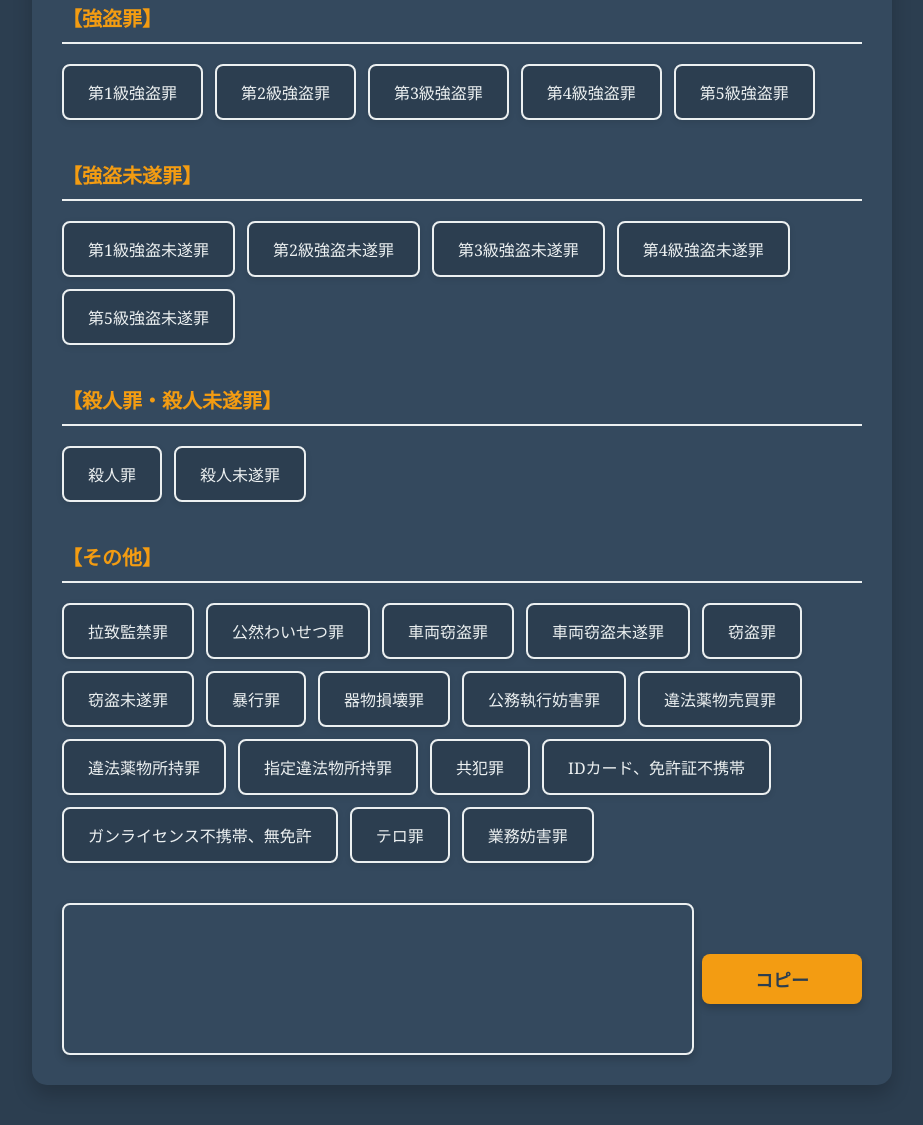
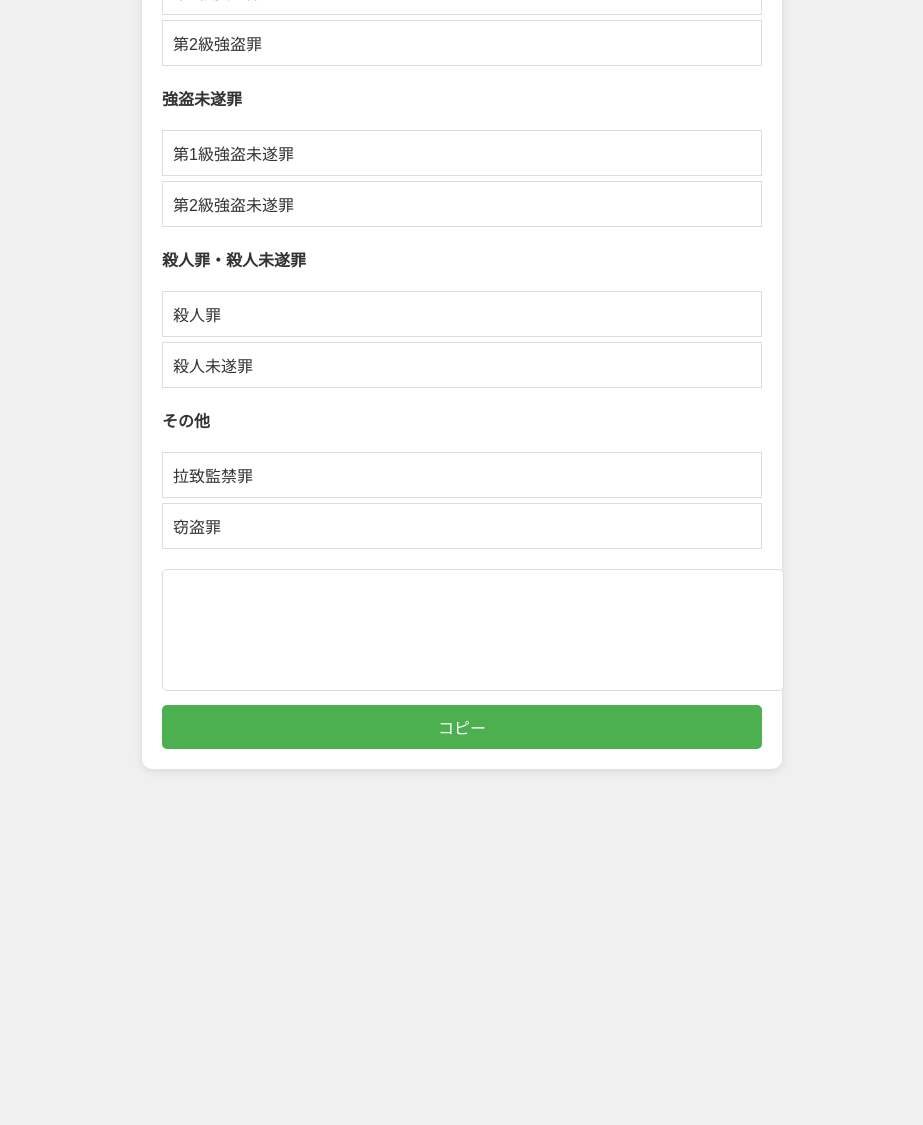
Before and after one commit to KuonRen/fine_calculation, a plain HTML site: page index.html in a window 1280 px wide. Shown: the part 190-1315 px from the top of the page, without its empty margins (178-1101 px from the left). After the commit the page ends 979 px from the top, so only its background shows below. Drawn offline with Linux system fonts and the light colour scheme.

Commit message:
Update index.html

```diff
--- a/index.html
+++ b/index.html
@@ -5,128 +5,72 @@
     <meta name="viewport" content="width=device-width, initial-scale=1.0">
     <title>罰金計算</title>
     <style>
-        /* 全体のデザイン */
         body {
-            font-family: 'Georgia', serif; /* 高級感のあるフォント */
-            background-color: #2c3e50; /* 黒に近いダークブルー */
-            color: #ecf0f1; /* 白っぽいテキストカラー */
+            font-family: 'Arial', sans-serif;
+            background-color: #f0f0f0;
+            color: #333;
             margin: 0;
-            padding: 0;
+            padding: 20px;
         }
 
         h2 {
             text-align: center;
-            color: #f39c12; /* ゴールド色 */
-            font-size: 36px;
-            margin-top: 40px;
-            font-weight: 700;
-            text-transform: uppercase;
+            color: #555;
         }
 
         .container {
-            max-width: 800px;
-            margin: 40px auto;
-            padding: 30px;
-            background-color: #34495e; /* 深いグレー */
-            border-radius: 15px;
-            box-shadow: 0 10px 20px rgba(0, 0, 0, 0.2);
-        }
-
-        .category {
-            margin-bottom: 40px;
+            max-width: 600px;
+            margin: 0 auto;
+            padding: 20px;
+            background-color: #fff;
+            border-radius: 10px;
+            box-shadow: 0 2px 10px rgba(0, 0, 0, 0.1);
         }
 
         .category-title {
             font-weight: bold;
-            font-size: 20px;
-            color: #f39c12; /* ゴールド色 */
-            margin-bottom: 20px;
-            border-bottom: 2px solid #ecf0f1;
-            padding-bottom: 10px;
+            margin: 20px 0;
         }
 
         .crime-list {
-            display: flex;
-            flex-wrap: wrap;
-            gap: 12px;
+            margin-bottom: 20px;
         }
 
         .crime-item {
-            padding: 14px 24px;
-            border: 2px solid #ecf0f1;
-            background-color: #2c3e50; /* ダークな色合い */
+            padding: 10px;
+            border: 1px solid #ddd;
+            margin: 5px 0;
             cursor: pointer;
-            text-align: center;
-            font-size: 16px;
-            border-radius: 8px;
-            transition: background-color 0.3s, border-color 0.3s;
-            box-shadow: 0 2px 6px rgba(0, 0, 0, 0.1);
         }
 
-        /* 非選択時のhoverを削除 */
-        .crime-item:hover {
-            background-color: inherit; /* 水色のホバーを削除 */
-            border-color: #ecf0f1; /* デフォルトのボーダー色に戻す */
-        }
-
-        /* 選択状態をオレンジに設定 */
         .crime-item.selected {
-            background-color: #e67e22; /* オレンジ色 */
-            color: #2c3e50; /* ダークブルー */
-            border-color: #e67e22;
-        }
-
-        .output-container {
-            display: flex;
-            justify-content: space-between;
-            align-items: center;
-            margin-top: 30px;
+            background-color: #e0e0e0;
         }
 
         textarea {
-            width: 75%;
-            height: 120px;
-            padding: 14px;
+            width: 100%;
+            height: 100px;
+            padding: 10px;
             font-size: 16px;
-            border-radius: 8px;
-            border: 2px solid #ecf0f1;
+            border: 1px solid #ddd;
+            border-radius: 5px;
             resize: none;
-            background-color: #34495e;
-            color: #ecf0f1;
-            box-shadow: 0 4px 8px rgba(0, 0, 0, 0.2);
         }
 
         button {
-            width: 20%;
-            height: 50px;
+            width: 100%;
+            padding: 10px;
+            font-size: 16px;
+            border: none;
+            background-color: #4CAF50;
+            color: white;
+            border-radius: 5px;
             cursor: pointer;
-            font-size: 18px;
-            border: none;
-            background-color: #f39c12; /* ゴールド */
-            color: #2c3e50;
-            border-radius: 8px;
-            transition: background-color 0.3s;
-            font-weight: bold;
-            box-shadow: 0 4px 8px rgba(0, 0, 0, 0.2);
+            margin-top: 10px;
         }
 
         button:hover {
-            background-color: #e67e22; /* 少しオレンジがかったゴールド */
-        }
-
-        /* レスポンシブ対応 */
-        @media (max-width: 768px) {
-            .container {
-                padding: 20px;
-            }
-
-            textarea {
-                width: 60%;
-            }
-
-            button {
-                width: 35%;
-            }
+            background-color: #45a049;
         }
     </style>
 </head>
@@ -135,46 +79,38 @@
         <h2>罰金計算</h2>
 
         <div class="category">
-            <div class="category-title">【強盗罪】</div>
+            <div class="category-title">強盗罪</div>
             <div class="crime-list" id="robberyList"></div>
         </div>
 
         <div class="category">
-            <div class="category-title">【強盗未遂罪】</div>
+            <div class="category-title">強盗未遂罪</div>
             <div class="crime-list" id="robberyAttemptList"></div>
         </div>
 
         <div class="category">
-            <div class="category-title">【殺人罪・殺人未遂罪】</div>
+            <div class="category-title">殺人罪・殺人未遂罪</div>
             <div class="crime-list" id="murderList"></div>
         </div>
 
         <div class="category">
-            <div class="category-title">【その他】</div>
+            <div class="category-title">その他</div>
             <div class="crime-list" id="otherList"></div>
         </div>
 
-        <div class="output-container">
-            <textarea id="output" readonly></textarea>
-            <button onclick="copyToClipboard()">コピー</button>
-        </div>
+        <textarea id="output" readonly></textarea>
+        <button onclick="copyToClipboard()">コピー</button>
     </div>
 
     <script>
         const crimes = {
             robbery: [
                 { name: "第1級強盗罪", fine: 30000, jailTime: 40 },
-                { name: "第2級強盗罪", fine: 25000, jailTime: 35 },
-                { name: "第3級強盗罪", fine: 20000, jailTime: 30 },
-                { name: "第4級強盗罪", fine: 15000, jailTime: 25 },
-                { name: "第5級強盗罪", fine: 10000, jailTime: 20 }
+                { name: "第2級強盗罪", fine: 25000, jailTime: 35 }
             ],
             robberyAttempt: [
                 { name: "第1級強盗未遂罪", fine: 20000, jailTime: 25 },
-                { name: "第2級強盗未遂罪", fine: 15000, jailTime: 20 },
-                { name: "第3級強盗未遂罪", fine: 10000, jailTime: 15 },
-                { name: "第4級強盗未遂罪", fine: 7500, jailTime: 10 },
-                { name: "第5級強盗未遂罪", fine: 5000, jailTime: 5 }
+                { name: "第2級強盗未遂罪", fine: 15000, jailTime: 20 }
             ],
             murder: [
                 { name: "殺人罪", fine: 100000, jailTime: 40 },
@@ -182,22 +118,7 @@
             ],
             other: [
                 { name: "拉致監禁罪", fine: 50000, jailTime: 30 },
-                { name: "公然わいせつ罪", fine: 5000, jailTime: 5 },
-                { name: "車両窃盗罪", fine: 20000, jailTime: 15 },
-                { name: "車両窃盗未遂罪", fine: 10000, jailTime: 10 },
-                { name: "窃盗罪", fine: 15000, jailTime: 10 },
-                { name: "窃盗未遂罪", fine: 7500, jailTime: 5 },
-                { name: "暴行罪", fine: 10000, jailTime: 10 },
-                { name: "器物損壊罪", fine: 8000, jailTime: 10 },
-                { name: "公務執行妨害罪", fine: 20000, jailTime: 20 },
-                { name: "違法薬物売買罪", fine: 50000, jailTime: 30 },
-                { name: "違法薬物所持罪", fine: 20000, jailTime: 15 },
-                { name: "指定違法物所持罪", fine: 15000, jailTime: 10 },
-                { name: "共犯罪", fine: 30000, jailTime: 20 },
-                { name: "IDカード、免許証不携帯", fine: 5000, jailTime: 5 },
-                { name: "ガンライセンス不携帯、無免許", fine: 10000, jailTime: 10 },
-                { name: "テロ罪", fine: 150000, jailTime: 90 },
-                { name: "業務妨害罪", fine: 10000, jailTime: 10 }
+                { name: "窃盗罪", fine: 15000, jailTime: 10 }
             ]
         };
 
@@ -238,7 +159,7 @@
             const jail = Math.min(60, selectedCrimes.reduce((sum, c) => sum + c.jailTime, 0));
 
             const fineFormatted = fine.toLocaleString();
-            const outputText = `罪状: ${text}\n罰金: $${fineFormatted}\n刑期: ${jail}分`;
+            const outputText = `罪状: ${text}\n罰金: ¥${fineFormatted}\n刑期: ${jail}分`;
 
             document.getElementById('output').value = outputText;
         }
```
